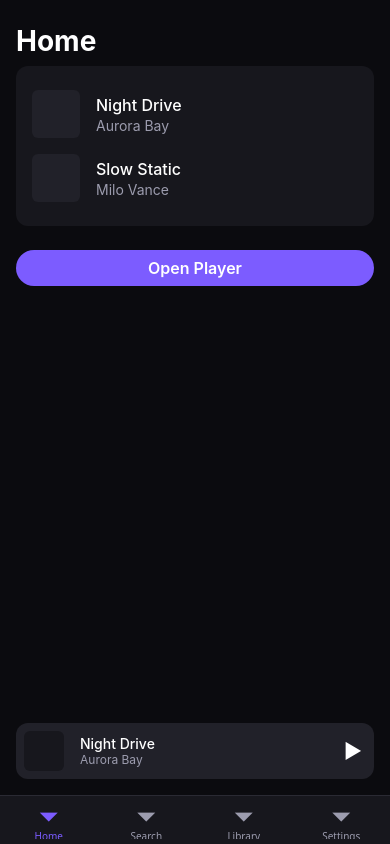
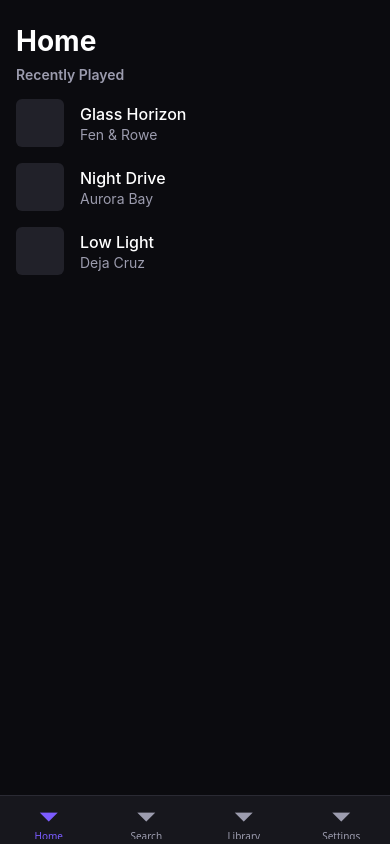
Before and after one commit to Prasad-Rathod/deeptune, a React Native app: screen /Home in a window 390 px wide. Built offline with nearby package versions, Linux system fonts and the light colour scheme.

Commit message:
feat: integrate player context and enhance Home and Player screens with song management

```diff
--- a/App.tsx
+++ b/App.tsx
@@ -2,12 +2,15 @@ import { StatusBar } from 'expo-status-bar';
 import { NavigationContainer } from '@react-navigation/native';
 import RootNavigator from './src/navigation/RootNavigator';
 import { navigationTheme } from './src/theme/navigationTheme';
+import { PlayerProvider } from './src/state/PlayerContext';
 
 export default function App() {
   return (
-    <NavigationContainer theme={navigationTheme}>
-      <RootNavigator />
-      <StatusBar style="light" />
-    </NavigationContainer>
+    <PlayerProvider>
+      <NavigationContainer theme={navigationTheme}>
+        <RootNavigator />
+        <StatusBar style="light" />
+      </NavigationContainer>
+    </PlayerProvider>
   );
 }
--- /dev/null
+++ b/src/data/songs.ts
@@ -0,0 +1,28 @@
+export interface Song {
+  id: string;
+  title: string;
+  artist: string;
+  durationSec: number;
+}
+
+export const mockSongs: Song[] = [
+  { id: '1', title: 'Night Drive', artist: 'Aurora Bay', durationSec: 214 },
+  { id: '2', title: 'Slow Static', artist: 'Milo Vance', durationSec: 187 },
+  { id: '3', title: 'Glass Horizon', artist: 'Fen & Rowe', durationSec: 251 },
+  { id: '4', title: 'Paper Moon', artist: 'Aurora Bay', durationSec: 198 },
+  { id: '5', title: 'Low Light', artist: 'Deja Cruz', durationSec: 233 },
+  { id: '6', title: 'Halfway Home', artist: 'Milo Vance', durationSec: 176 },
+];
+
+export const recentlyPlayed: Song[] = [mockSongs[2], mockSongs[0], mockSongs[4]];
+
+export interface Playlist {
+  id: string;
+  name: string;
+  songIds: string[];
+}
+
+export const mockPlaylists: Playlist[] = [
+  { id: 'p1', name: 'Late Night Focus', songIds: ['1', '3', '5'] },
+  { id: 'p2', name: 'Roadtrip', songIds: ['2', '4', '6'] },
+];
--- a/src/screens/HomeScreen.tsx
+++ b/src/screens/HomeScreen.tsx
@@ -1,41 +1,52 @@
 import { useNavigation } from '@react-navigation/native';
 import type { NativeStackNavigationProp } from '@react-navigation/native-stack';
-import { View, StyleSheet } from 'react-native';
+import { View, Text, FlatList, StyleSheet } from 'react-native';
 import type { RootStackParamList } from '../navigation/types';
 import { theme } from '../theme';
+import { recentlyPlayed } from '../data/songs';
+import type { Song } from '../data/songs';
+import { usePlayer } from '../state/PlayerContext';
 import Header from '../components/Header';
-import Card from '../components/Card';
 import SongRow from '../components/SongRow';
-import Button from '../components/Button';
 import MiniPlayer from '../components/MiniPlayer';
 
 type HomeNavigationProp = NativeStackNavigationProp<RootStackParamList>;
 
 export default function HomeScreen() {
   const navigation = useNavigation<HomeNavigationProp>();
+  const { currentSong, isPlaying, playSong, togglePlay } = usePlayer();
 
   return (
     <View style={styles.container}>
       <Header title="Home" />
 
       <View style={styles.content}>
-        <Card>
-          <SongRow title="Night Drive" artist="Aurora Bay" />
-          <SongRow title="Slow Static" artist="Milo Vance" />
-        </Card>
-
-        <Button label="Open Player" onPress={() => navigation.navigate('Player')} />
+        <Text style={styles.sectionTitle}>Recently Played</Text>
+        <FlatList
+          style={styles.list}
+          data={recentlyPlayed}
+          keyExtractor={(item: Song) => item.id}
+          renderItem={({ item }) => (
+            <SongRow
+              title={item.title}
+              artist={item.artist}
+              onPress={() => playSong(item, recentlyPlayed)}
+            />
+          )}
+        />
       </View>
 
-      <View style={styles.miniPlayerWrapper}>
-        <MiniPlayer
-          title="Night Drive"
-          artist="Aurora Bay"
-          isPlaying={false}
-          onTogglePlay={() => {}}
-          onPress={() => navigation.navigate('Player')}
-        />
-      </View>
+      {currentSong && (
+        <View style={styles.miniPlayerWrapper}>
+          <MiniPlayer
+            title={currentSong.title}
+            artist={currentSong.artist}
+            isPlaying={isPlaying}
+            onTogglePlay={togglePlay}
+            onPress={() => navigation.navigate('Player')}
+          />
+        </View>
+      )}
     </View>
   );
 }
@@ -48,7 +59,15 @@ const styles = StyleSheet.create({
   content: {
     flex: 1,
     paddingHorizontal: theme.spacing.md,
-    gap: theme.spacing.lg,
+  },
+  sectionTitle: {
+    color: theme.colors.textSecondary,
+    fontSize: theme.typography.sizes.sm,
+    fontWeight: theme.typography.weights.semibold,
+    marginBottom: theme.spacing.sm,
+  },
+  list: {
+    flex: 1,
   },
   miniPlayerWrapper: {
     padding: theme.spacing.md,
--- a/src/screens/PlayerScreen.tsx
+++ b/src/screens/PlayerScreen.tsx
@@ -1,13 +1,35 @@
 import { View, Text, Pressable, StyleSheet } from 'react-native';
 import { useNavigation } from '@react-navigation/native';
 import { theme } from '../theme';
+import { usePlayer } from '../state/PlayerContext';
+import Button from '../components/Button';
 
 export default function PlayerScreen() {
   const navigation = useNavigation();
+  const { currentSong, isPlaying, togglePlay, playNext, playPrevious } = usePlayer();
+
+  if (!currentSong) {
+    return (
+      <View style={styles.container}>
+        <Text style={styles.songTitle}>Nothing playing yet</Text>
+        <Pressable onPress={() => navigation.goBack()} style={styles.closeButton}>
+          <Text style={styles.closeText}>Close</Text>
+        </Pressable>
+      </View>
+    );
+  }
 
   return (
     <View style={styles.container}>
-      <Text style={styles.title}>Full Player (placeholder)</Text>
+      <Text style={styles.songTitle}>{currentSong.title}</Text>
+      <Text style={styles.songArtist}>{currentSong.artist}</Text>
+
+      <View style={styles.controls}>
+        <Button label="Previous" variant="secondary" onPress={playPrevious} />
+        <Button label={isPlaying ? 'Pause' : 'Play'} onPress={togglePlay} />
+        <Button label="Next" variant="secondary" onPress={playNext} />
+      </View>
+
       <Pressable onPress={() => navigation.goBack()} style={styles.closeButton}>
         <Text style={styles.closeText}>Close</Text>
       </Pressable>
@@ -16,8 +38,33 @@ export default function PlayerScreen() {
 }
 
 const styles = StyleSheet.create({
-  container: { flex: 1, alignItems: 'center', justifyContent: 'center', gap: 16, backgroundColor: theme.colors.background },
-  title: { fontSize: 20, fontWeight: '600', color: theme.colors.textPrimary },
-  closeButton: { paddingHorizontal: 20, paddingVertical: 10, backgroundColor: theme.colors.surfaceElevated, borderRadius: 8 },
+  container: {
+    flex: 1,
+    alignItems: 'center',
+    justifyContent: 'center',
+    gap: theme.spacing.md,
+    backgroundColor: theme.colors.background,
+  },
+  songTitle: {
+    fontSize: theme.typography.sizes.xl,
+    fontWeight: theme.typography.weights.bold,
+    color: theme.colors.textPrimary,
+  },
+  songArtist: {
+    fontSize: theme.typography.sizes.md,
+    color: theme.colors.textSecondary,
+  },
+  controls: {
+    flexDirection: 'row',
+    gap: theme.spacing.sm,
+    marginTop: theme.spacing.lg,
+  },
+  closeButton: {
+    marginTop: theme.spacing.xl,
+    paddingHorizontal: 20,
+    paddingVertical: 10,
+    backgroundColor: theme.colors.surfaceElevated,
+    borderRadius: 8,
+  },
   closeText: { color: theme.colors.textPrimary, fontWeight: '600' },
 });
--- /dev/null
+++ b/src/state/PlayerContext.tsx
@@ -0,0 +1,69 @@
+import { createContext, useContext, useEffect, useState } from 'react';
+import type { ReactNode } from 'react';
+import type { Song } from '../data/songs';
+
+interface PlayerContextValue {
+  queue: Song[];
+  currentSong: Song | null;
+  isPlaying: boolean;
+  playSong: (song: Song, queue?: Song[]) => void;
+  togglePlay: () => void;
+  playNext: () => void;
+  playPrevious: () => void;
+}
+
+const PlayerContext = createContext<PlayerContextValue | undefined>(undefined);
+
+export function PlayerProvider({ children }: { children: ReactNode }) {
+  const [queue, setQueue] = useState<Song[]>([]);
+  const [currentIndex, setCurrentIndex] = useState(0);
+  const [isPlaying, setIsPlaying] = useState(false);
+
+  const currentSong = queue[currentIndex] ?? null;
+
+  useEffect(() => {
+    if (currentSong) {
+      console.log(`Now playing: ${currentSong.title} by ${currentSong.artist}`);
+      // Phase 7 will replace this log with telling the real audio engine to load and play the track.
+    }
+  }, [currentSong]);
+
+  function playSong(song: Song, newQueue?: Song[]) {
+    const list = newQueue ?? [song];
+    const index = list.findIndex((s) => s.id === song.id);
+    setQueue(list);
+    setCurrentIndex(index === -1 ? 0 : index);
+    setIsPlaying(true);
+  }
+
+  function togglePlay() {
+    if (!currentSong) return;
+    setIsPlaying((prev) => !prev);
+  }
+
+  function playNext() {
+    setCurrentIndex((prev) => Math.min(prev + 1, queue.length - 1));
+    setIsPlaying(true);
+  }
+
+  function playPrevious() {
+    setCurrentIndex((prev) => Math.max(prev - 1, 0));
+    setIsPlaying(true);
+  }
+
+  return (
+    <PlayerContext.Provider
+      value={{ queue, currentSong, isPlaying, playSong, togglePlay, playNext, playPrevious }}
+    >
+      {children}
+    </PlayerContext.Provider>
+  );
+}
+
+export function usePlayer() {
+  const ctx = useContext(PlayerContext);
+  if (!ctx) {
+    throw new Error('usePlayer must be used within a PlayerProvider');
+  }
+  return ctx;
+}
```
